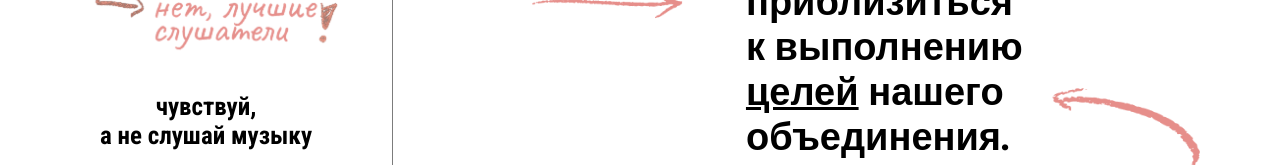
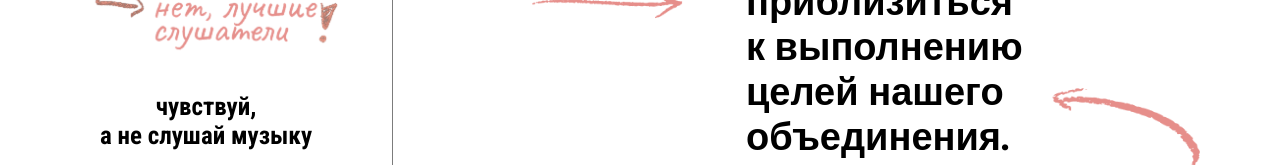
Before and after one commit to Webpolka/David, a plain HTML site: page merch.html in a window 1280 px wide. In both pictures the pointer is over the link "целей". Shown: the part 405-570 px from the top of the page. Drawn offline with nearby package versions, Linux system fonts and the light colour scheme; some packages are replaced by stand-ins of ours; a script that the page names is missing.

Commit message:
Update layout.css

```diff
--- a/stylesheets/layout.css
+++ b/stylesheets/layout.css
@@ -1455,6 +1455,10 @@ MAINPAGE
 .merch-post_banner p a{
   color: var(--black);
   text-decoration: underline;
+}
+
+.merch-post_banner p a:hover{
+  text-decoration: none;
 }
 
 .merch-post_masonry {
```
